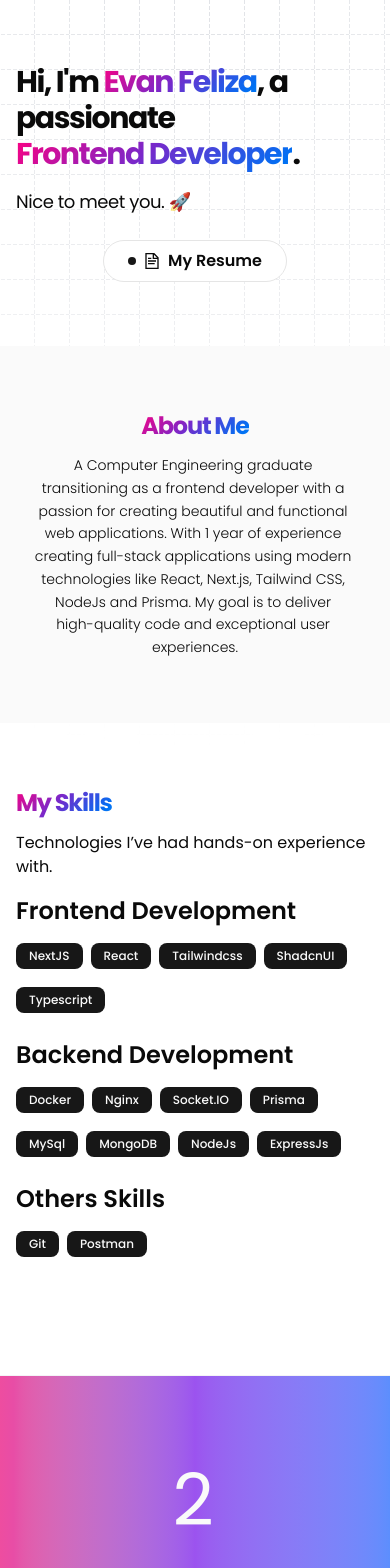
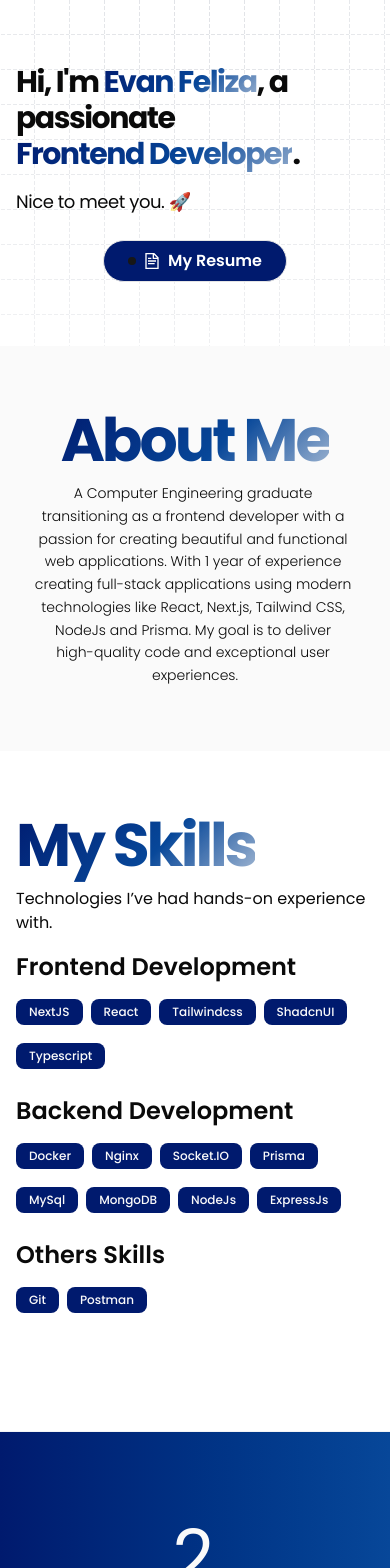
Before and after one commit to efeliza00/web-portfolio, a React (Vite) app: page / in a window 390 px wide. Shown: the top 1568 px of the page. Built offline with nearby package versions, Linux system fonts and the light colour scheme.

Commit message:
chore: update color accent

```diff
--- a/src/components/about-section.jsx
+++ b/src/components/about-section.jsx
@@ -8,8 +8,10 @@ const AboutSection = ({ about }) => {
         <Element name="about" className="bg-primary-foreground relative">
             <div className="container mx-auto max-w-6xl px-4 sm:px-6 py-16 sm:py-24 lg:py-32 space-y-3">
                 <BlurFade delay={0.25} inView>
-                    <h2 className="text-2xl font-bold text-center tracking-tighter sm:text-4xl xl:text-5xl/none ">
-                        <AuroraText>About Me</AuroraText>
+                    <h2 className="text-6xl font-bold text-center tracking-tighter sm:text-4xl xl:text-5xl/none ">
+                        <AuroraText colors={["#001A6E", "#074799", "#EEEE"]}>
+                            About Me
+                        </AuroraText>
                     </h2>
                 </BlurFade>
 
--- a/src/components/contact-section.jsx
+++ b/src/components/contact-section.jsx
@@ -15,7 +15,9 @@ const ContactSection = ({ contact }) => {
             <div className="container relative mx-auto max-w-3xl px-4 sm:px-6 py-32 lg:py-44">
                 <BlurFade delay={0.25} inView>
                     <h2 className="text-4xl lg:text-2xl font-bold tracking-tighter sm:text-4xl xl:text-8xl/none text-center">
-                        <AuroraText>Lets have a conversation.</AuroraText>
+                        <AuroraText colors={["#001A6E", "#074799", "#EEEE"]}>
+                            Lets have a conversation.
+                        </AuroraText>
                     </h2>
                 </BlurFade>
                 <p className="text-center xl:text-xl tracking-tight">
--- a/src/components/footer.jsx
+++ b/src/components/footer.jsx
@@ -1,10 +1,14 @@
 import { AuroraText } from "./magicui/aurora-text"
 
-const Footer = ({info}) => {
+const Footer = ({ info }) => {
     return (
         <div className="py-10 bg-secondary tracking-tight">
             <div className="container mx-auto max-w-3xl text-center">
-              Built by <AuroraText>{info.name}</AuroraText>.
+                Built by{" "}
+                <AuroraText colors={["#001A6E", "#074799", "#EEEE"]}>
+                    {info.name}
+                </AuroraText>
+                .
             </div>
         </div>
     )
--- a/src/components/home-section.jsx
+++ b/src/components/home-section.jsx
@@ -12,8 +12,15 @@ const HomeSection = ({ info }) => {
         >
             <BlurFade delay={0.25} inView>
                 <h2 className="text-3xl font-bold tracking-tighter sm:text-5xl xl:text-6xl/none">
-                    Hi, I'm <AuroraText>{info.name}</AuroraText>, a passionate{" "}
-                    <AuroraText>{info.title}</AuroraText>.
+                    Hi, I'm{" "}
+                    <AuroraText colors={["#001A6E", "#074799", "#EEEE"]}>
+                        {info.name}
+                    </AuroraText>
+                    , a passionate{" "}
+                    <AuroraText colors={["#001A6E", "#074799", "#EEEE"]}>
+                        {info.title}
+                    </AuroraText>
+                    .
                 </h2>
             </BlurFade>
 
@@ -29,7 +36,7 @@ const HomeSection = ({ info }) => {
                 className="mt-6 flex justify-center md:justify-start"
             >
                 <a download href={info.resume}>
-                    <InteractiveHoverButton className="mx-auto md:mx-0">
+                    <InteractiveHoverButton className="mx-auto bg-[#001A6E] text-white md:mx-0">
                         <div className="flex items-center gap-2">
                             <GrDocumentText />
                             <span>My Resume</span>
--- a/src/components/project-counter-section.jsx
+++ b/src/components/project-counter-section.jsx
@@ -2,7 +2,7 @@ import { NumberTicker } from "./ui/number-ticker"
 
 const ProjectCounterSection = () => {
     return (
-        <div className="flex flex-col bg-gradient-to-r from-pink-600/70 via-violet-700/70 to-blue-600/70 md:from-pink-600/50 md:via-violet-700/50 md:to-blue-600/50 md:flex-row gap-20 py-16 items-center justify-center border-t border-b border-gray-100">
+        <div className="flex flex-col bg-gradient-to-r from-[#001A6E]  to-[#074799] md:flex-row gap-20 py-16 items-center justify-center border-t border-b border-gray-100">
             <div className="text-center group ">
                 <div className="relative min-h-[120px] flex items-center justify-center">
                     <NumberTicker
--- a/src/components/project-section.jsx
+++ b/src/components/project-section.jsx
@@ -117,13 +117,18 @@ const ProjectSection = ({ projects, githubAccount }) => {
             <div className="container mx-auto max-w-6xl px-4 sm:px-6 py-16 sm:py-24 lg:py-32 space-y-5">
                 <BlurFade delay={0.25} inView>
                     <h2 className="text-2xl font-bold tracking-tighter sm:text-4xl xl:text-5xl/none">
-                        <AuroraText>My Projects</AuroraText>
+                        <AuroraText
+                            colors={["#001A6E", "#074799", "#EEEE"]}
+                            className="text-6xl md:text-2xl"
+                        >
+                            My Projects
+                        </AuroraText>
                     </h2>
                 </BlurFade>
                 <TextAnimate animation="blurIn" as="h4">
                     Here are the list of my solid projects. Check it out!
                 </TextAnimate>
-                <h3 className="font-semibold text-center md:text-left  tracking-tighter text-6xl mt-10">
+                <h3 className="font-light text-center md:text-left  tracking-tighter text-3xl mt-10">
                     Client{" "}
                 </h3>
                 <div className="grid grid-cols-1 md:grid-cols-3 gap-3">
@@ -149,7 +154,7 @@ const ProjectSection = ({ projects, githubAccount }) => {
                         </BlurFade>
                     )}
                 </div>
-                <h3 className="font-semibold tracking-tighter  text-center md:text-left  text-6xl mt-10">
+                <h3 className="font-light text-center md:text-left  tracking-tighter text-3xl mt-10">
                     Personal
                 </h3>
                 <div className="grid grid-cols-1 md:grid-cols-3 gap-3">
--- a/src/components/skill-section.jsx
+++ b/src/components/skill-section.jsx
@@ -9,8 +9,10 @@ const SkillSection = ({ skills }) => {
         <Element name="skills">
             <div className="container mx-auto max-w-6xl px-4 sm:px-6 py-16 sm:py-24 lg:py-32 space-y-3">
                 <BlurFade delay={0.25} inView>
-                    <h2 className="text-2xl font-bold tracking-tighter sm:text-4xl xl:text-5xl/none">
-                        <AuroraText>My Skills</AuroraText>
+                    <h2 className="text-6xl font-bold tracking-tighter sm:text-4xl xl:text-5xl/none">
+                        <AuroraText colors={["#001A6E", "#074799", "#EEEE"]}>
+                            My Skills
+                        </AuroraText>
                     </h2>
                 </BlurFade>
                 <TextAnimate animation="blurIn" as="h4">
@@ -27,7 +29,7 @@ const SkillSection = ({ skills }) => {
                             duration={0.5}
                             inView
                         >
-                            <Badge className="text-xs sm:text-sm px-3 py-1 whitespace-nowrap hover:bg-secondary hover:text-primary cursor-pointer transition-all duration-200">
+                            <Badge className="text-xs  sm:text-sm px-3 py-1 whitespace-nowrap hover:bg-white bg-[#001A6E] hover:text-primary cursor-pointer transition-all duration-200">
                                 {skill}
                             </Badge>
                         </BlurFade>
@@ -44,7 +46,7 @@ const SkillSection = ({ skills }) => {
                             duration={0.5}
                             inView
                         >
-                            <Badge className="text-xs sm:text-sm px-3 py-1 whitespace-nowrap hover:bg-secondary hover:text-primary cursor-pointer transition-all duration-200">
+                            <Badge className="text-xs  sm:text-sm px-3 py-1 whitespace-nowrap hover:bg-white bg-[#001A6E] hover:text-primary cursor-pointer transition-all duration-200">
                                 {skill}
                             </Badge>
                         </BlurFade>
@@ -61,7 +63,7 @@ const SkillSection = ({ skills }) => {
                             duration={0.5}
                             inView
                         >
-                            <Badge className="text-xs sm:text-sm px-3 py-1 whitespace-nowrap hover:bg-secondary hover:text-primary cursor-pointer transition-all duration-200">
+                            <Badge className="text-xs  sm:text-sm px-3 py-1 whitespace-nowrap hover:bg-white bg-[#001A6E] hover:text-primary cursor-pointer transition-all duration-200">
                                 {skill}
                             </Badge>
                         </BlurFade>
```
Lines whose indentation alone changed are shown as unchanged.
